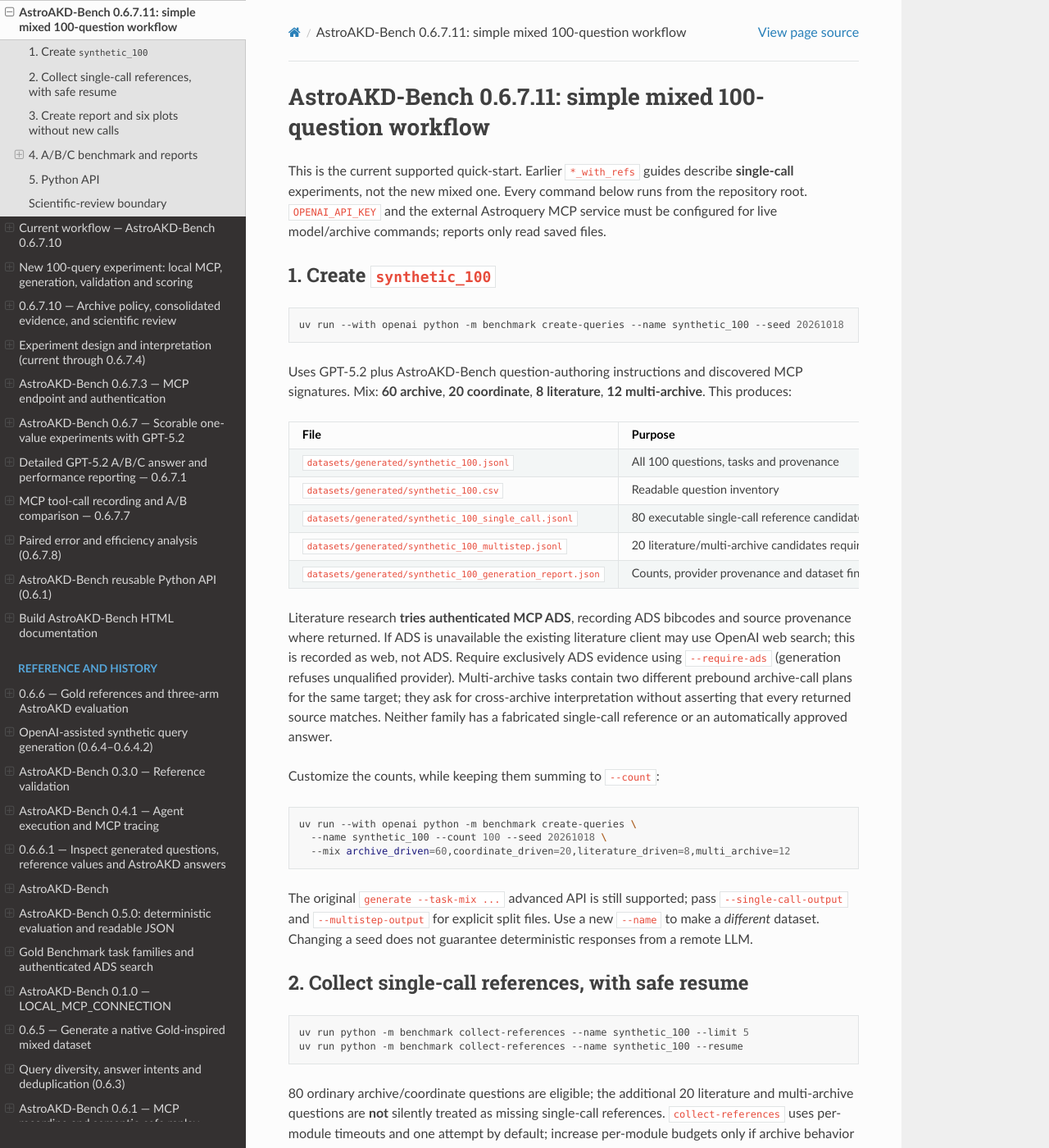
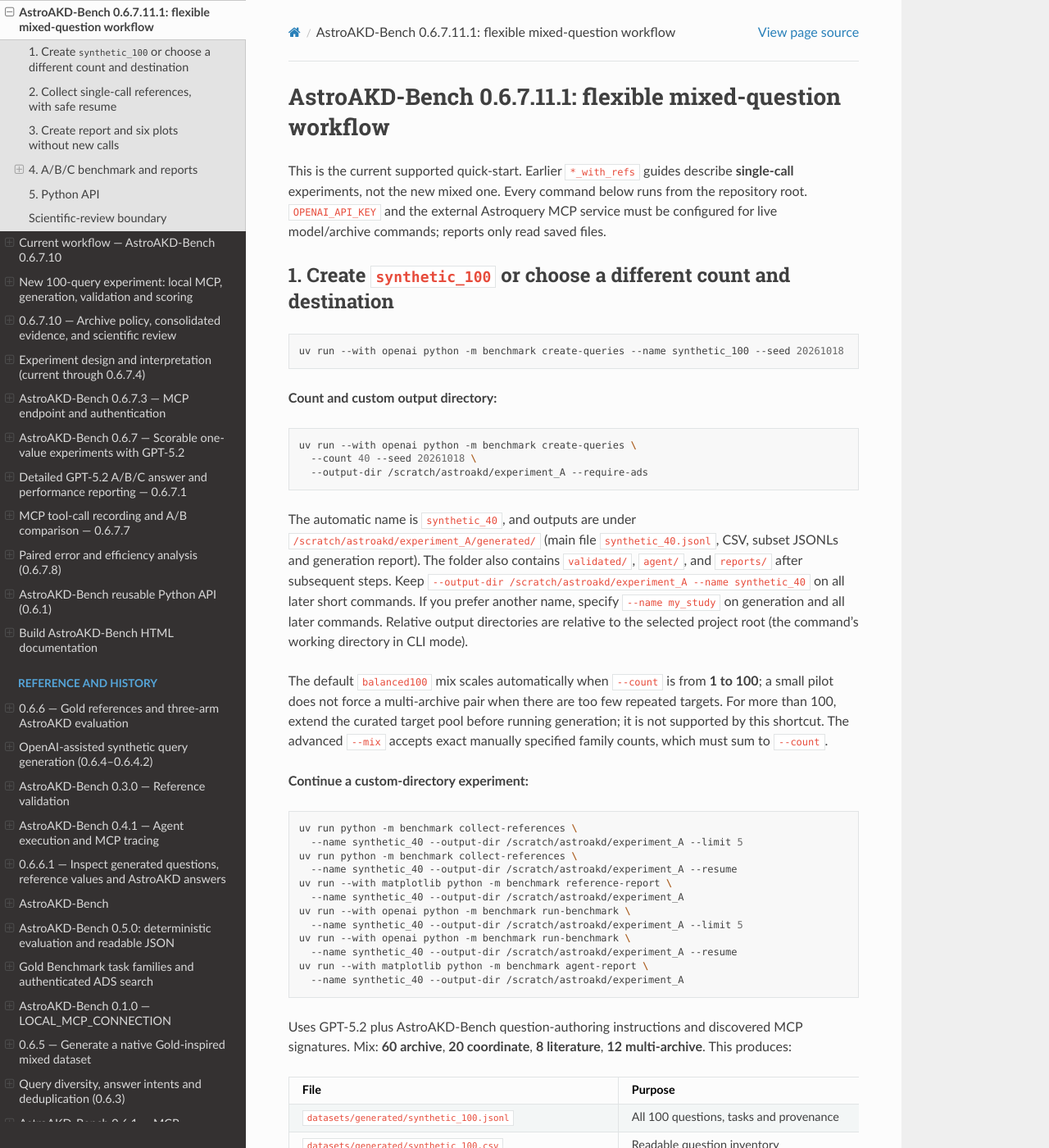
Before and after one commit to NASA-IMPACT/astroakd-bench, a Sphinx documentation site: the page built from docs/benchmark/easy_mixed_100_workflow_0_6_7_11.md, in a window 1280 px wide and 1400 px high. Shown: the whole window at 82% size. Built offline with Sphinx 7.4.7 and the Read the Docs theme 3.1.0, drawn with Linux system fonts in a browser that asks for light colours; some of the changed text lies outside the part shown.

Commit message:
upload 0.6.7.11.1

````diff
--- a/benchmark/__init__.py
+++ b/benchmark/__init__.py
@@ -1,5 +1,5 @@
 """AstroAKD-Bench: MCP-native astronomical agent evaluation utilities."""
 
-__version__ = "0.6.7.11"
+__version__ = "0.6.7.11.1"
 
 DEFAULT_MCP_URL = "http://127.0.0.1:8000/mcp"
--- a/docs/benchmark/easy_mixed_100_workflow_0_6_7_11.md
+++ b/docs/benchmark/easy_mixed_100_workflow_0_6_7_11.md
@@ -1,11 +1,40 @@
-# AstroAKD-Bench 0.6.7.11: simple mixed 100-question workflow
+# AstroAKD-Bench 0.6.7.11.1: flexible mixed-question workflow
 
 This is the current supported quick-start. Earlier `*_with_refs` guides describe **single-call** experiments, not the new mixed one. Every command below runs from the repository root. `OPENAI_API_KEY` and the external Astroquery MCP service must be configured for live model/archive commands; reports only read saved files.
 
-## 1. Create `synthetic_100`
+## 1. Create `synthetic_100` or choose a different count and destination
 
 ```bash
 uv run --with openai python -m benchmark create-queries --name synthetic_100 --seed 20261018
+```
+
+**Count and custom output directory:**
+
+```bash
+uv run --with openai python -m benchmark create-queries \
+  --count 40 --seed 20261018 \
+  --output-dir /scratch/astroakd/experiment_A --require-ads
+```
+
+The automatic name is `synthetic_40`, and outputs are under `/scratch/astroakd/experiment_A/generated/` (main file `synthetic_40.jsonl`, CSV, subset JSONLs and generation report). The folder also contains `validated/`, `agent/`, and `reports/` after subsequent steps. Keep `--output-dir /scratch/astroakd/experiment_A --name synthetic_40` on all later short commands. If you prefer another name, specify `--name my_study` on generation and all later commands. Relative output directories are relative to the selected project root (the command's working directory in CLI mode).
+
+The default `balanced100` mix scales automatically when `--count` is from **1 to 100**; a small pilot does not force a multi-archive pair when there are too few repeated targets. For more than 100, extend the curated target pool before running generation; it is not supported by this shortcut. The advanced `--mix` accepts exact manually specified family counts, which must sum to `--count`.
+
+**Continue a custom-directory experiment:**
+
+```bash
+uv run python -m benchmark collect-references \
+  --name synthetic_40 --output-dir /scratch/astroakd/experiment_A --limit 5
+uv run python -m benchmark collect-references \
+  --name synthetic_40 --output-dir /scratch/astroakd/experiment_A --resume
+uv run --with matplotlib python -m benchmark reference-report \
+  --name synthetic_40 --output-dir /scratch/astroakd/experiment_A
+uv run --with openai python -m benchmark run-benchmark \
+  --name synthetic_40 --output-dir /scratch/astroakd/experiment_A --limit 5
+uv run --with openai python -m benchmark run-benchmark \
+  --name synthetic_40 --output-dir /scratch/astroakd/experiment_A --resume
+uv run --with matplotlib python -m benchmark agent-report \
+  --name synthetic_40 --output-dir /scratch/astroakd/experiment_A
 ```
 
 Uses GPT-5.2 plus AstroAKD-Bench question-authoring instructions and discovered MCP signatures. Mix: **60 archive**, **20 coordinate**, **8 literature**, **12 multi-archive**. This produces:
@@ -83,7 +112,8 @@
 from benchmark.api import AstroAKDBench
 
 bench = AstroAKDBench(root='.', mcp_url='http://127.0.0.1:8000/mcp')
-created = asyncio.run(bench.create_synthetic_queries(name='synthetic_100', seed=20261018))
+created = asyncio.run(bench.create_synthetic_queries(name='synthetic_100', count=100, seed=20261018))
+# Alternative: created = asyncio.run(bench.create_synthetic_queries(count=40, output_dir='/scratch/astroakd/experiment_A'))
 pilot = asyncio.run(bench.collect_named_references(name='synthetic_100', limit=5))
 finished = asyncio.run(bench.collect_named_references(name='synthetic_100', resume=True))
 references = bench.create_reference_report(name='synthetic_100', plots=True)
--- a/pyproject.toml
+++ b/pyproject.toml
@@ -1,6 +1,6 @@
 [project]
 name = "astroakd-bench"
-version = "0.6.7.11"
+version = "0.6.7.11.1"
 description = "Reproducible MCP-native benchmarks for astronomical archive-discovery agents"
 readme = "README.md"
 requires-python = ">=3.11"
````
Also changed, not shown: CHANGELOG.md (+19 -12 lines), README.md (+23 -3 lines), docs/benchmark/astroakd_bench.md (+4 -0 lines), docs/benchmark/python_api.md (+13 -0 lines), docs/index.md (+1 -1 lines), 6 other files.
